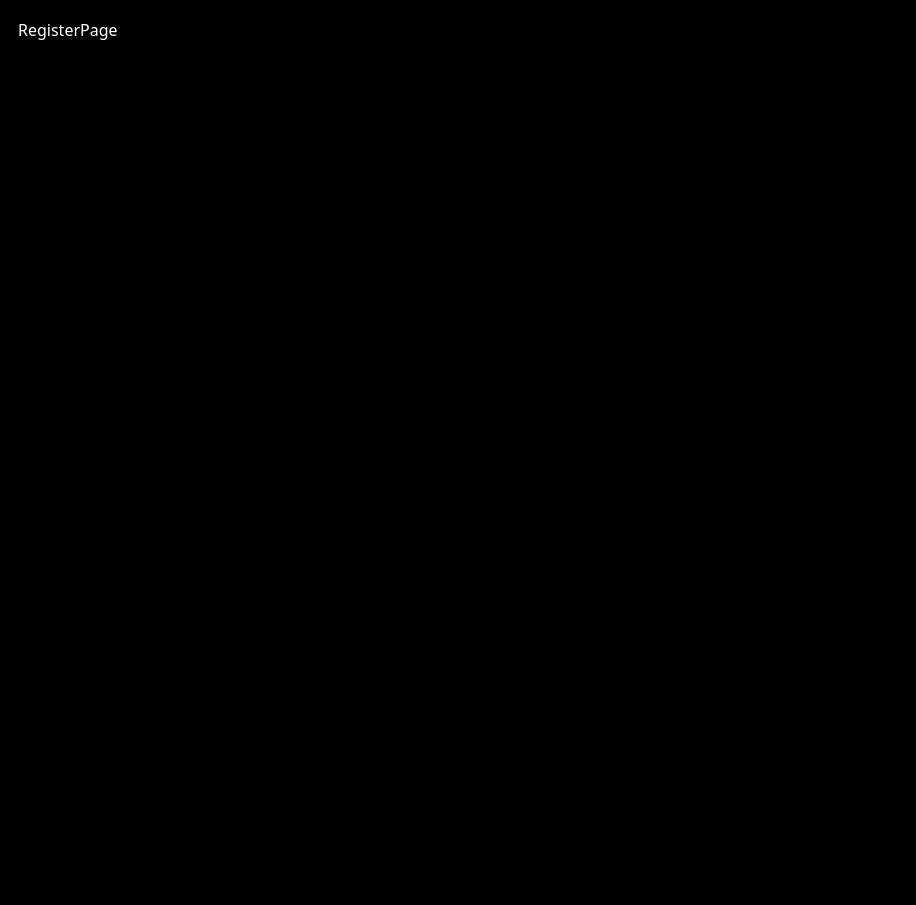
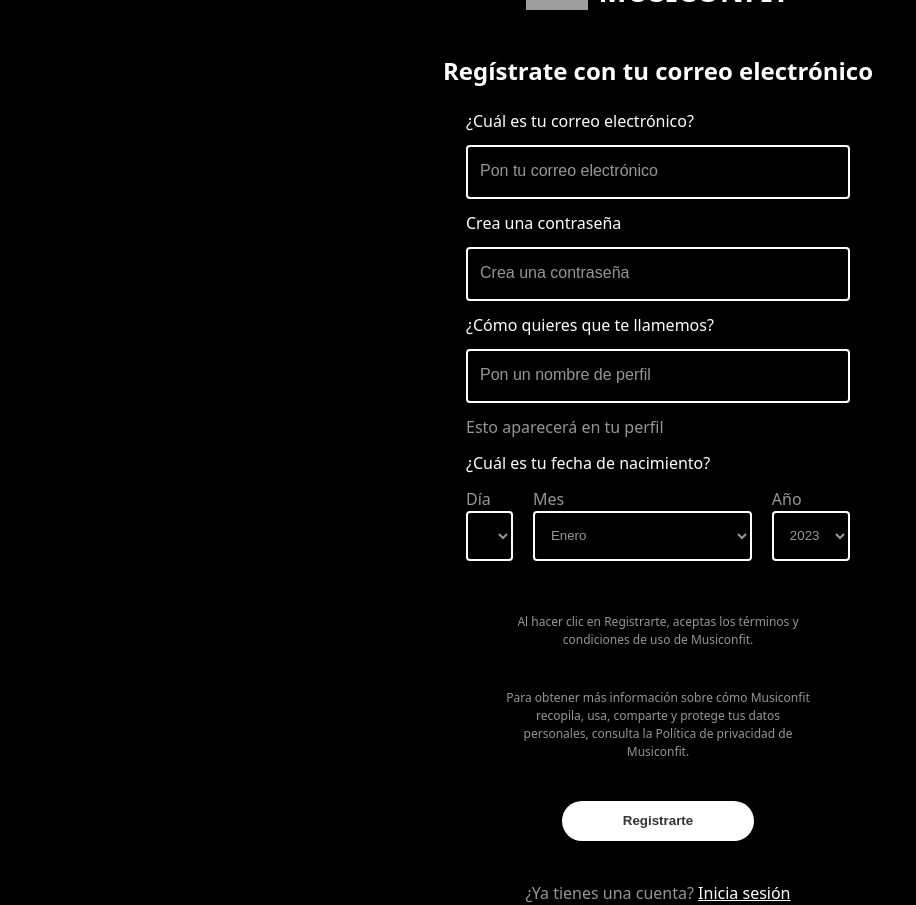
Before and after one commit to Franencabo/musiconfit, a React (Vite) app: page /auth/register in a window 1280 px wide. Shown: the whole page, without its empty margins (0-916 px from the left). Before the commit the page ends 836 px from the top, so only its background shows below. Built offline with nearby package versions, Linux system fonts and the light colour scheme; grey boxes are pictures that could not be loaded.

Commit message:
Add register form and its styles

```diff
--- a/src/auth/pages/LoginPage.jsx
+++ b/src/auth/pages/LoginPage.jsx
@@ -1,6 +1,6 @@
 
 export const LoginPage = () => {
     return (
-        <div>LoginPage</div>
+        <div>Loginpage</div>
     )
 }
--- a/src/auth/pages/RegisterPage.jsx
+++ b/src/auth/pages/RegisterPage.jsx
@@ -1,6 +1,83 @@
 
 export const RegisterPage = () => {
     return (
-        <div>RegisterPage</div>
+        <div className="register-page">
+            <div className="logo-row">
+                <picture className="logo-picture">
+                    <img className="logo-img" src="../../../public/assets/Musiconfit-logo.png" alt="" />
+                </picture>
+                <h1 className="logo-title">Musiconfit</h1>
+            </div>
+            <h2>Regístrate con tu correo electrónico</h2>
+            <form className="register-form" action="">
+                <label htmlFor="email">¿Cuál es tu correo electrónico?</label>
+                <input type="email" name="email" id="email" autoComplete="email" placeholder="Pon tu correo electrónico" />
+                <label htmlFor="password">Crea una contraseña</label>
+                <input type="password" name="password" id="password" autoComplete="new-password" placeholder="Crea una contraseña" />
+                <label htmlFor="nickname">¿Cómo quieres que te llamemos?</label>
+                <input type="text" name="nickname" id="nickname" placeholder="Pon un nombre de perfil" />
+                <label className="nickname-info">Esto aparecerá en tu perfil</label>
+                <label htmlFor="birthday">¿Cuál es tu fecha de nacimiento?</label>
+
+                <div className="selects-birthdate">
+                    <div className="select day">
+                        <label htmlFor="day">Día</label>
+                        <select name="day" id="day">
+                            {Array.from({ length: 31 }, (_, i) => i + 1).map(day => (
+                                <option key={day} value={day}>{day}</option>
+                            ))}
+                        </select>
+                    </div>
+                    <div className="select month">
+                        <label htmlFor="month">Mes</label>
+                        <select name="month" id="month">
+                            <option value="1">Enero</option>
+                            <option value="2">Febrero</option>
+                            <option value="3">Marzo</option>
+                            <option value="4">Abril</option>
+                            <option value="5">Mayo</option>
+                            <option value="6">Junio</option>
+                            <option value="7">Julio</option>
+                            <option value="8">Agosto</option>
+                            <option value="9">Septiembre</option>
+                            <option value="10">Octubre</option>
+                            <option value="11">Noviembre</option>
+                            <option value="12">Diciembre</option>
+                        </select>
+                    </div>
+
+                    <div className="select year">
+                        <label htmlFor="year">Año</label>
+                        <select name="year" id="year">
+                            {Array.from({ length: 80 }, (_, i) => 2023 - i).map(year => (
+                                <option key={year} value={year}>{year}</option>
+                            ))}
+                        </select>
+                    </div>
+                </div>
+
+                <div className="legal-text">
+
+                    <div className="terms">
+                        Al hacer clic en Registrarte, aceptas los términos y condiciones de uso de Musiconfit.
+                    </div>
+
+                    <div className="privacy">
+                        Para obtener más información sobre cómo Musiconfit recopila, usa, comparte y protege tus datos personales, consulta la Política de privacidad  de Musiconfit.
+                    </div>
+
+
+                </div>
+
+
+
+
+                <button className="register-btn" type="submit">Registrarte</button>
+            </form>
+
+
+            <div className="login">¿Ya tienes una cuenta? <a href="">Inicia sesión</a></div>
+
+        </div>
     )
 }
--- a/src/musiconfit/components/CurrentSong.jsx
+++ b/src/musiconfit/components/CurrentSong.jsx
@@ -4,9 +4,8 @@
 
     const { currentMusic } = usePlayerStore();
     const playlist = currentMusic.playlist;
+    const song = currentMusic.song;
 
-    const song = currentMusic.song;
-    console.log(currentMusic.song)
     return (
         <div>
             {song && (
--- a/src/musiconfit/routes/MusiconfitRoutes.jsx
+++ b/src/musiconfit/routes/MusiconfitRoutes.jsx
@@ -1,12 +1,14 @@
 import { Route, Routes } from "react-router-dom"
 import { MusiconfitPage } from "../pages/MusiconfitPage"
 import { PlaylistPage } from "../pages/PlaylistPage"
+import { AuthRoutes } from "../../auth/routes/AuthRoutes"
 
 export const MusiconfitRoutes = () => {
     return (
         <Routes>
             <Route path="/" element={<MusiconfitPage />} />
             <Route path="/playlist/:id" element={<PlaylistPage />} />
+            <Route path="/auth/*" element={<AuthRoutes />} />
         </Routes>
     )
 }
--- a/src/styles.css
+++ b/src/styles.css
@@ -124,11 +124,33 @@
   border: none;
 }
 
+.current-song {
+  display: flex;
+  align-items: center;
+  gap: 20px;
+}
+.current-song-img {
+  width: 80px;
+  height: auto;
+}
+
+.current-song-title {
+  font-size: 18px;
+  font-weight: 600;
+  margin-bottom: -12px;
+}
+
 .footer.enabled-player .footer-button {
   display: block;
   opacity: 1;
 }
-.footer.disabled-player .footer-button {
+
+.footer.enabled-player .footer-button {
+  opacity: 1;
+}
+
+.footer.disabled-player .footer-button,
+.footer.disabled-player .current-song {
   display: none;
   opacity: 0;
 }
@@ -559,18 +581,106 @@
   font-weight: 600;
 }
 
-.current-song {
+.register-page {
   display: flex;
+  flex-direction: column;
+  justify-content: center;
   align-items: center;
-  gap: 20px;
-}
-.current-song-img {
-  width: 80px;
-  height: auto;
+  height: 100vh;
+  width: 100vw;
+  background-color: #000;
 }
 
-.current-song-title {
-  font-size: 18px;
-  font-weight: 600;
-  margin-bottom: -12px;
+.register-form {
+  display: flex;
+  flex-direction: column;
+  justify-content: center;
+  width: 30%;
 }
+
+.register-form label {
+  width: 100%;
+  margin-bottom: 12px;
+}
+
+.register-form input {
+  height: 50px;
+  background-color: black;
+  border: 2px solid white;
+  border-radius: 4px;
+  margin-bottom: 12px;
+  padding: 0 12px;
+}
+
+.register-form input::placeholder {
+  color: rgba(250, 250, 250, 0.6);
+  font-size: 16px;
+  font-weight: 400;
+}
+
+.nickname-info {
+  color: rgba(250, 250, 250, 0.6);
+}
+
+.selects-birthdate {
+  display: flex;
+  justify-content: space-between;
+  gap: 20px;
+  margin-bottom: 40px;
+}
+
+.selects-birthdate label {
+  color: rgba(250, 250, 250, 0.6);
+}
+
+.select select {
+  width: 100%;
+  height: 50px;
+  background-color: black;
+  color: rgba(250, 250, 250, 0.6);
+  border: 2px solid white;
+  border-radius: 4px;
+  margin-bottom: 12px;
+  padding: 0 12px;
+}
+
+.day {
+  width: 15%;
+}
+
+.month {
+  width: 70%;
+}
+
+.year {
+  width: 25%;
+}
+
+.legal-text {
+  display: flex;
+  flex-direction: column;
+  align-items: center;
+}
+
+.terms,
+.privacy {
+  width: 80%;
+  color: rgba(250, 250, 250, 0.6);
+  margin-bottom: 40px;
+  text-align: center;
+  font-size: 12px;
+}
+
+.register-form .register-btn {
+  width: 50%;
+  align-self: center;
+  margin-bottom: 40px;
+}
+
+.register-page .login {
+  color: rgba(250, 250, 250, 0.6);
+}
+
+.register-page .login a {
+  color: white;
+}
```
